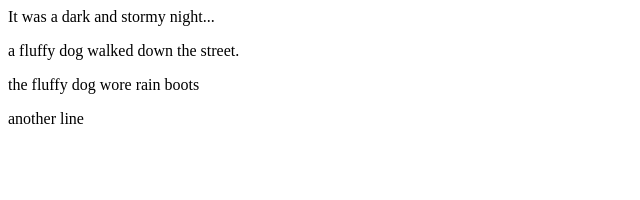
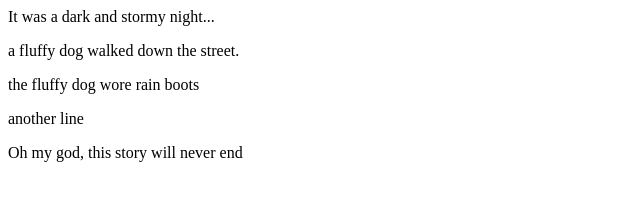
Before and after one commit to ldeck921/fireside-story, a plain HTML site: page index.html in a window 1280 px wide. Shown: the whole page, without its empty margins (0-640 px from the left). Drawn offline with Linux system fonts and the light colour scheme.

Commit message:
the story never ends

```diff
--- a/index.html
+++ b/index.html
@@ -4,5 +4,7 @@
         <p>a fluffy dog walked down the street.</p>
         <p>the fluffy dog wore rain boots</p>
         <p>another line</p>
+
+        <p>Oh my god, this story will never end</p>
     </body>
 </html>
```
